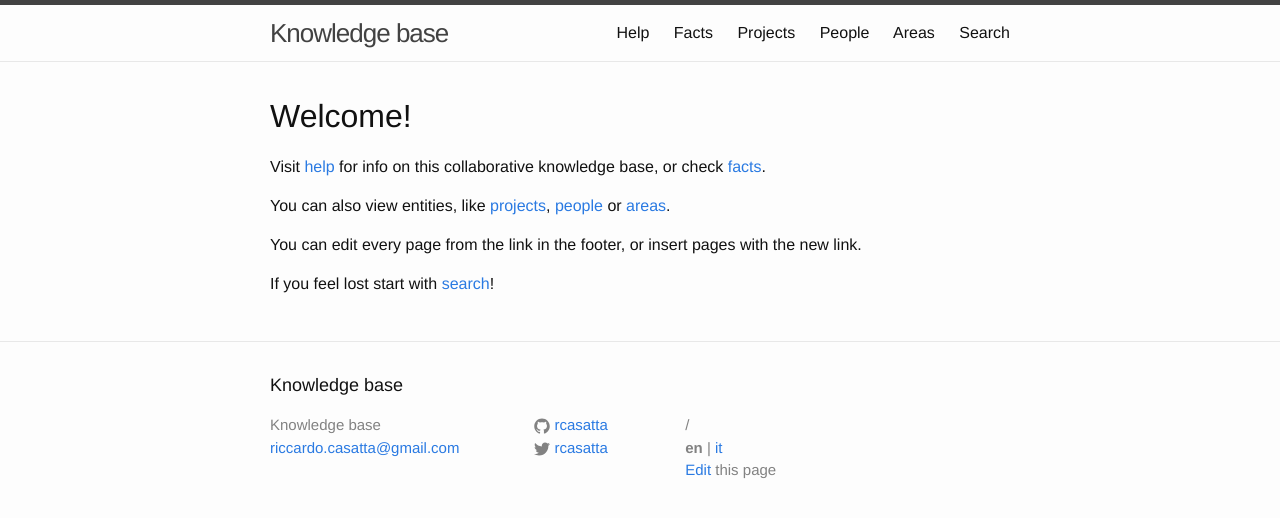
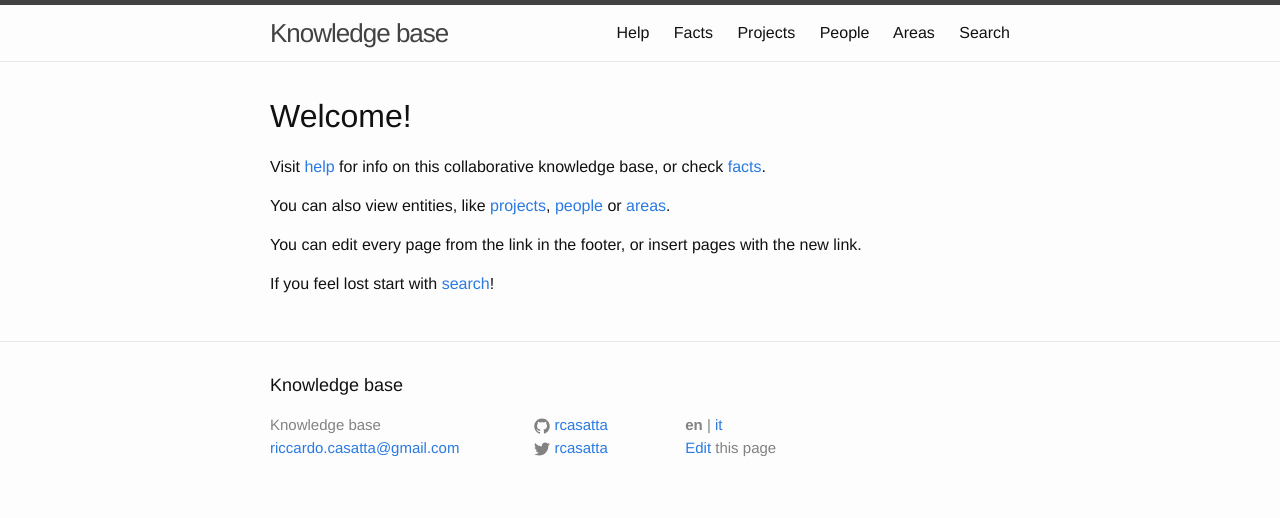
Before and after one commit to RCasatta/knowledge-base, a Jekyll site: the page built from index.md, in a window 1280 px wide. Shown: the top 518 px of the page. Built offline with Jekyll 4.4.1, drawn with Linux system fonts in a browser that asks for light colours.

Commit message:
slice not supported on github, using split and replace instead

```diff
--- a/_includes/footer.html
+++ b/_includes/footer.html
@@ -30,11 +30,11 @@
 
       <div class="footer-col footer-col-3">
         <ul class="contact-list">
-          <li>{{ page.url }}</li>
+          {% assign parts = page.url | split: '/'  %}
+          {% assign language = parts[1] %}
           <li>
-            {% assign language = page.url | slice: 1, 2 %}
             {% if language == 'it' %}
-              <a href="{{ page.url | slice: 3,100 | prepend: site.baseurl }}">en</a> |
+              <a href="{{ page.url | replace: '/it/','/' | prepend: site.baseurl }}">en</a> |
               <strong>it</strong>
             {% else %}
               <strong>en</strong> |
```
